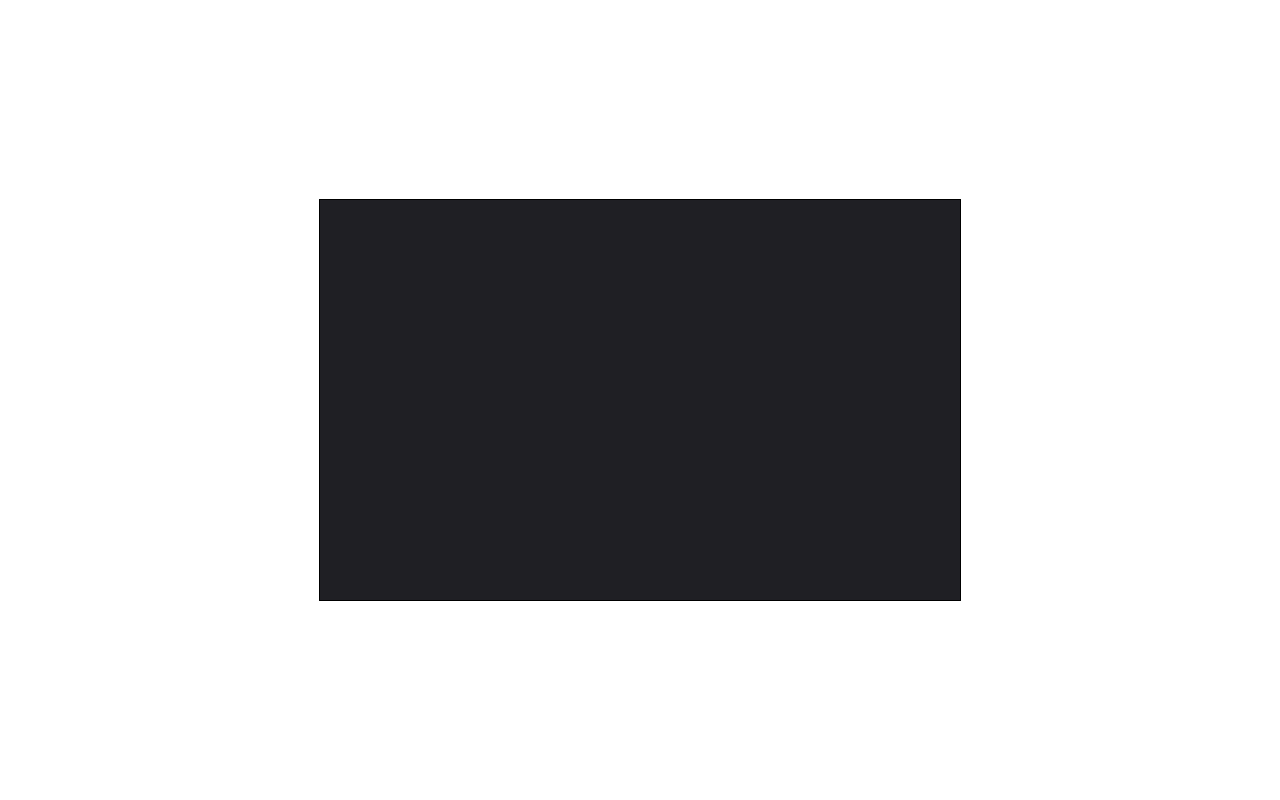
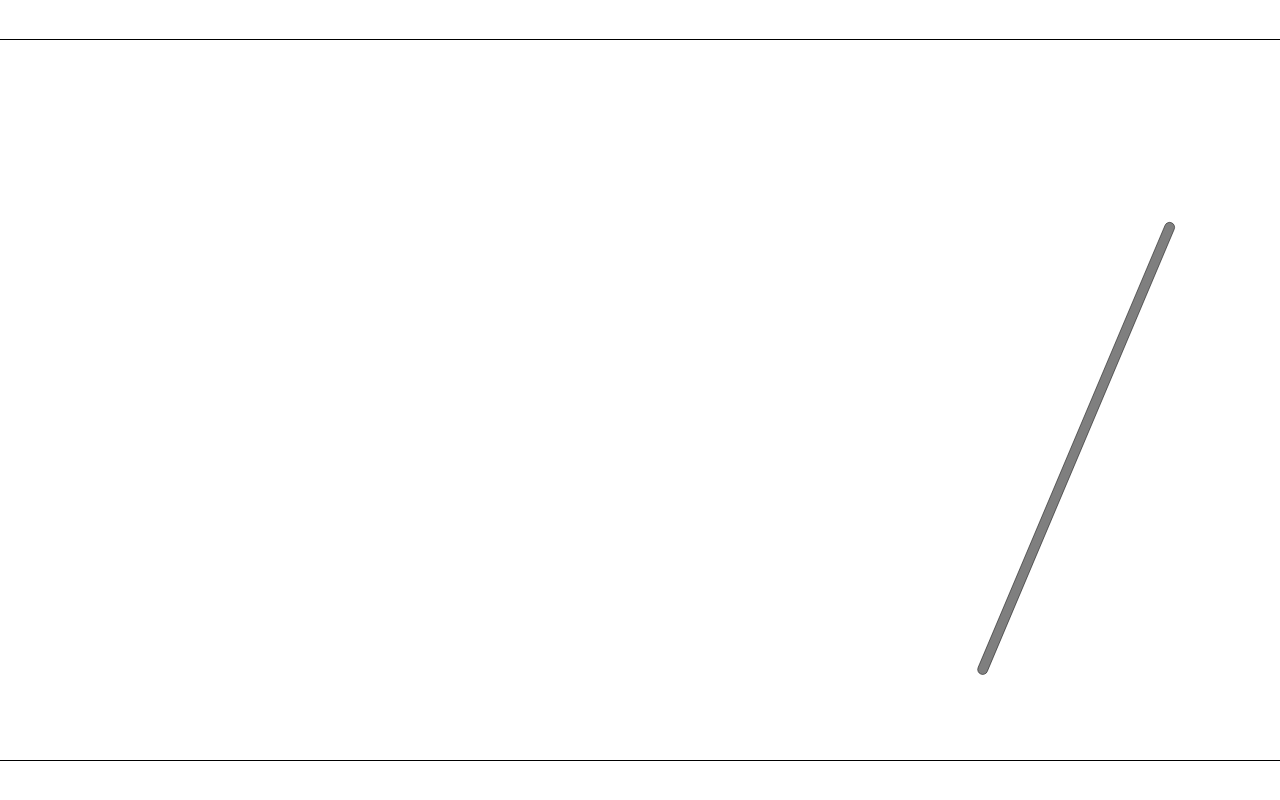
Before and after one commit to 4802852/watching_rain_in_car, a React (Create React App) app: page / in a window 1280 px wide. Built offline with nearby package versions, Linux system fonts and the light colour scheme.

Commit message:
wiper movement

```diff
--- a/src/components/App.js
+++ b/src/components/App.js
@@ -6,8 +6,15 @@ import RainInCar from "./RainInCar";
 function App() {
   const appRef = useRef(null);
   const clientRect = useClientWidthHeight(appRef);
-  const canvasWidth = clientRect.Width * 0.5;
-  const canvasHeight = clientRect.Height * 0.5;
+  let canvasWidth, canvasHeight;
+
+  if (clientRect.Width >= (clientRect.Height * 16) / 9) {
+    canvasWidth = (clientRect.Height * 16) / 9;
+    canvasHeight = clientRect.Height;
+  } else {
+    canvasWidth = clientRect.Width;
+    canvasHeight = (clientRect.Width / 16) * 9;
+  }
 
   return (
     <div className="App" ref={appRef}>
--- a/src/components/RainInCar.js
+++ b/src/components/RainInCar.js
@@ -1,18 +1,46 @@
-import React from "react";
+import React, { useState } from "react";
 import { useCanvas } from "../hooks/useCanvas";
+import Wiper from "./Wiper";
 
 const RainInCar = ({ canvasWidth, canvasHeight }) => {
-  const fillBackground = (context) => {
-    context.fillStyle = "rgb(31,31,36)";
-    context.fillRect(0, 0, canvasWidth, canvasHeight);
+  //   const fillBackground = (context) => {
+  //     context.fillStyle = "rgb(31,31,36)";
+  //     context.fillRect(0, 0, canvasWidth, canvasHeight);
+  //   };
+
+  const [IsWiping, setIsWiping] = useState(false);
+  const [WipeStart, setWipeStart] = useState(false);
+
+  const wiperVelocity = 0.01;
+
+  const wiper = new Wiper(canvasWidth, canvasHeight, wiperVelocity);
+
+  const startWiping = () => {
+    if (!IsWiping) setWipeStart(true);
   };
 
+
   const animate = (context) => {
-    fillBackground(context);
+    context.clearRect(0, 0, canvasWidth, canvasHeight);
+    // Background
+    // fillBackground(context);
+    // Wiper Movement
+    if (WipeStart) {
+      setIsWiping(true);
+      setWipeStart(false);
+      setTimeout(() => {
+        setIsWiping(false);
+      }, ((0.4 * 4) / wiperVelocity / 60) * 1000);
+    }
+    if (IsWiping) {
+      wiper.animate(context, wiperVelocity);
+    } else {
+      wiper.drawWiper(context);
+    }
   };
 
   const canvasRef = useCanvas(canvasWidth, canvasHeight, animate);
-  return <canvas ref={canvasRef} />;
+  return <canvas ref={canvasRef} onMouseDown={startWiping} />;
 };
 
 export default RainInCar;
--- /dev/null
+++ b/src/components/Wiper.js
@@ -0,0 +1,36 @@
+export class Wiper {
+  constructor(canvasWidth, canvasHeight, wiperVelocity) {
+    this.centerX = canvasWidth / 2;
+    this.centerY = (canvasHeight / 9) * 18;
+    this.minRadius = (canvasWidth / 16) * 11;
+    this.maxRadius = (canvasWidth / 16) * 17;
+    this.wiperThickness = canvasWidth < 500 ? 6 : 10;
+    this.VELOCITY = wiperVelocity;
+    this.WIPERCOLOR = "rgb(0,0,0,0.5)";
+    this.LIMIT = 0.4;
+    this.THETA = Math.PI / 2 - this.LIMIT;
+    this.REVERSE = 1;
+  }
+
+  drawWiper(context, theta = this.THETA) {
+    let start_angle = Math.PI / 2 - theta;
+    context.strokeStyle = this.WIPERCOLOR;
+    context.beginPath();
+    context.arc(this.centerX + this.minRadius * Math.cos(theta), this.centerY - this.minRadius * Math.sin(theta), this.wiperThickness / 2, start_angle, start_angle + Math.PI);
+    context.arc(this.centerX + this.maxRadius * Math.cos(theta), this.centerY - this.maxRadius * Math.sin(theta), this.wiperThickness / 2, start_angle + Math.PI, start_angle);
+    context.closePath();
+    context.stroke();
+    context.fillStyle = this.WIPERCOLOR;
+    context.fill();
+  }
+
+  animate(context) {
+    this.THETA += this.VELOCITY * this.REVERSE;
+    this.drawWiper(context, this.THETA);
+    if (this.THETA >= Math.PI / 2 + this.LIMIT) {
+      this.REVERSE *= -1;
+    }
+  }
+}
+
+export default Wiper;
--- a/src/hooks/useCanvas.js
+++ b/src/hooks/useCanvas.js
@@ -1,7 +1,6 @@
 import { useRef, useEffect } from "react";
 
 export const useCanvas = (canvasWidth, canvasHeight, animate) => {
-  console.log(canvasWidth, canvasHeight);
   const canvasRef = useRef(null);
 
   useEffect(() => {
@@ -20,9 +19,16 @@ export const useCanvas = (canvasWidth, canvasHeight, animate) => {
     };
     setCanvas();
 
-    if (context) animate(context);
-    // eslint-disable-next-line
-  }, [canvasWidth, canvasHeight]);
+    let requestId;
+    const requestAnimation = () => {
+      requestId = window.requestAnimationFrame(requestAnimation);
+      if (context) animate(context);
+    };
+    requestAnimation();
+    return () => {
+      window.cancelAnimationFrame(requestId);
+    };
+  }, [canvasWidth, canvasHeight, animate]);
 
   return canvasRef;
 };
```
Also changed, not shown: src/components/RainDrop.js (added, +39 -0 lines).
